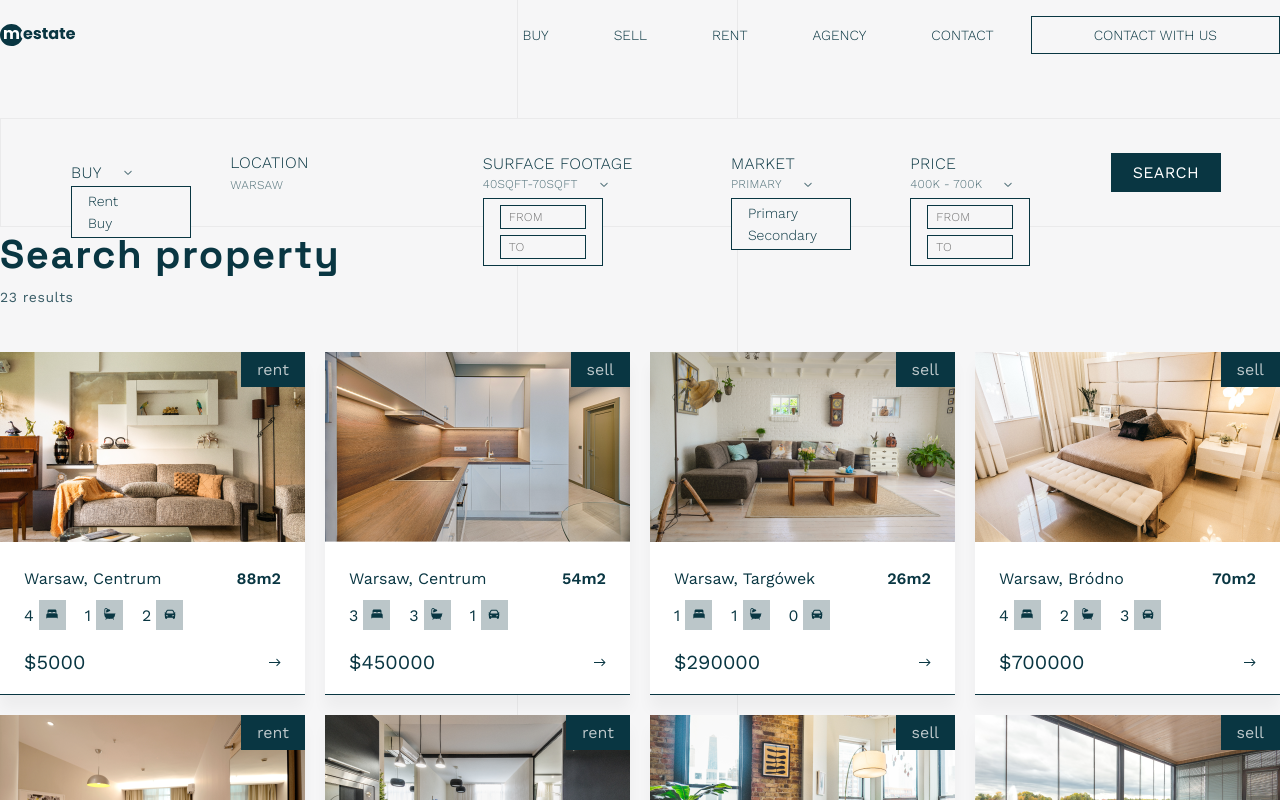
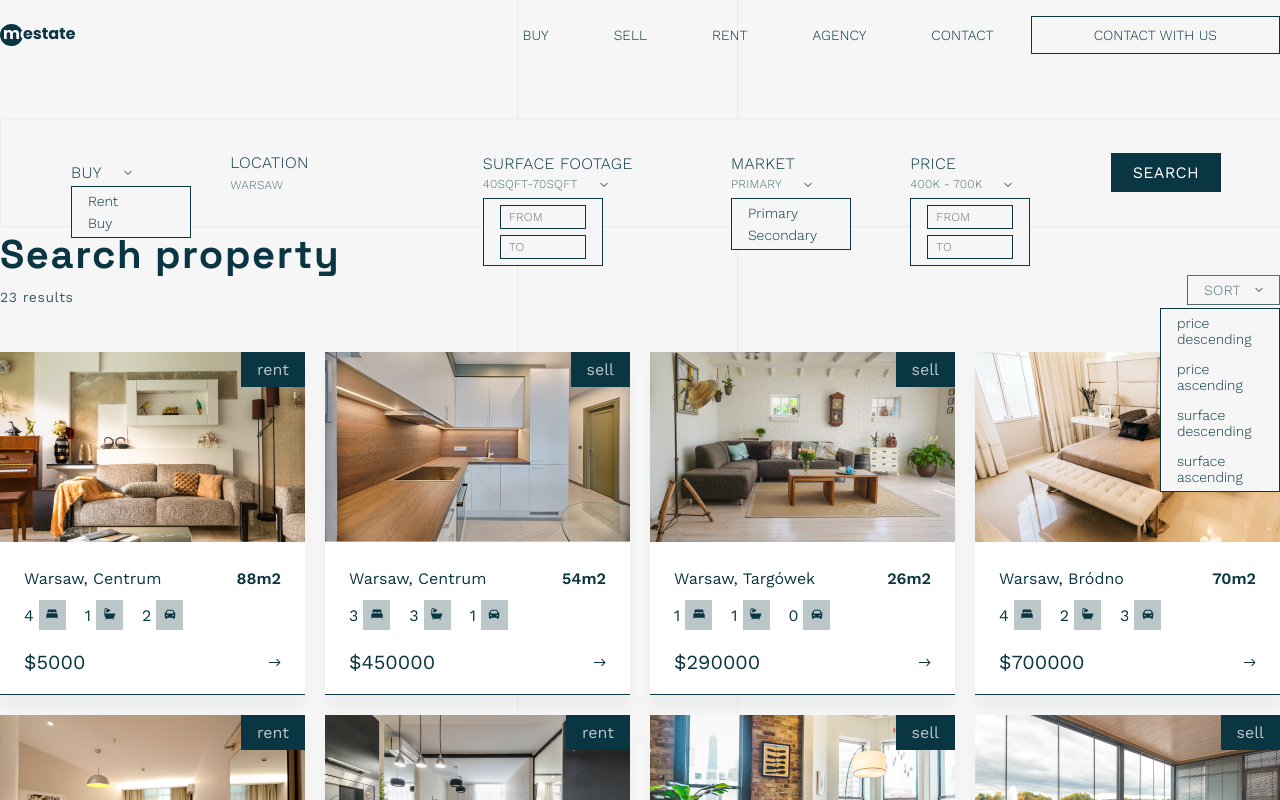
Before and after one commit to OlaHeklaDesign/meastate, a React (Create React App) app: page /search in a window 1280 px wide. Shown: the top 800 px of the page. Built offline with nearby package versions, Linux system fonts and the light colour scheme.

Commit message:
sort element added in SearchOfferts component

```diff
--- a/src/Components/SearchOfferts/SearchOfferts.css
+++ b/src/Components/SearchOfferts/SearchOfferts.css
@@ -2,6 +2,12 @@
   max-width: 1292px;
   margin: 0 auto;
   padding-bottom: 40px;
+}
+
+.searchofferts-firstline {
+  display: flex;
+  align-items: center;
+  justify-content: space-between;
 }
 
 .searchofferts h2 {
@@ -27,3 +33,49 @@
   gap: 20px;
   margin-right: -20px;
 }
+
+.searchofferts-sort-container {
+  position: relative;
+}
+
+.searchofferts-sort-container div {
+  display: flex;
+  align-items: center;
+  gap: 14px;
+  padding: 6px 16px;
+  border: 1px solid rgba(9, 54, 66, 0.70);
+}
+
+.searchofferts-sort-container div p {
+  color: rgba(9, 54, 66, 0.70);
+  font-weight: 300;
+  letter-spacing: 0.32px;
+  text-transform: uppercase;
+}
+
+.searchofferts-sort-container ul {
+  position: absolute;
+  width: 120px;
+  top: 110%;
+  right: 0;
+  display: flex;
+  flex-direction: column;
+  gap: 6px;
+  background: #F6F6F7;
+  border: 1px solid #093642;
+  padding: 6px 16px;
+  z-index: 4;
+  display: flex;
+  flex-direction: column;
+  gap: 14px;
+}
+
+.searchofferts-sort-container li {
+  list-style: none;
+}
+
+.searchofferts-sort-container input {
+  appearance: none;
+  -webkit-appearance: none;
+  -moz-appearance: none;
+}
--- a/src/Components/SearchOfferts/SearchOfferts.jsx
+++ b/src/Components/SearchOfferts/SearchOfferts.jsx
@@ -1,12 +1,49 @@
 import React from 'react';
 import './SearchOfferts.css';
 import OffertItem from '../OffertItem/OffertItem';
+import arrow from '../Assets/arrow-searchbar.svg';
 
 const SearchOfferts = ({ filteredOffers }) => {
   return (
     <div className='searchofferts'>
-      <h2>Search property</h2>
-      <p className='searchofferts-resultcount'>{filteredOffers.length} results</p>
+      <div className="searchofferts-firstline">
+        <div className="searchofferts-title-count">
+          <h2>Search property</h2>
+          <p className='searchofferts-resultcount'>{filteredOffers.length} results</p>
+        </div>
+        <div className="searchofferts-sort-container">
+          <div>
+            <p>Sort</p>
+            <img src={arrow} alt="arrow" />
+          </div>
+          <ul>
+            <li>
+              <label>
+                <input type="radio" />
+                price descending
+              </label>
+            </li>
+            <li>
+              <label>
+                <input type="radio" />
+                price ascending
+              </label>
+            </li>
+            <li>
+              <label>
+                <input type="radio" />
+                surface descending
+              </label>
+            </li>
+            <li>
+              <label>
+                <input type="radio" />
+                surface ascending
+              </label>
+            </li>
+          </ul>
+        </div>
+      </div>
       <div className="searchpage-offerts">
         {filteredOffers.map((property, index) => (
           <OffertItem
```
